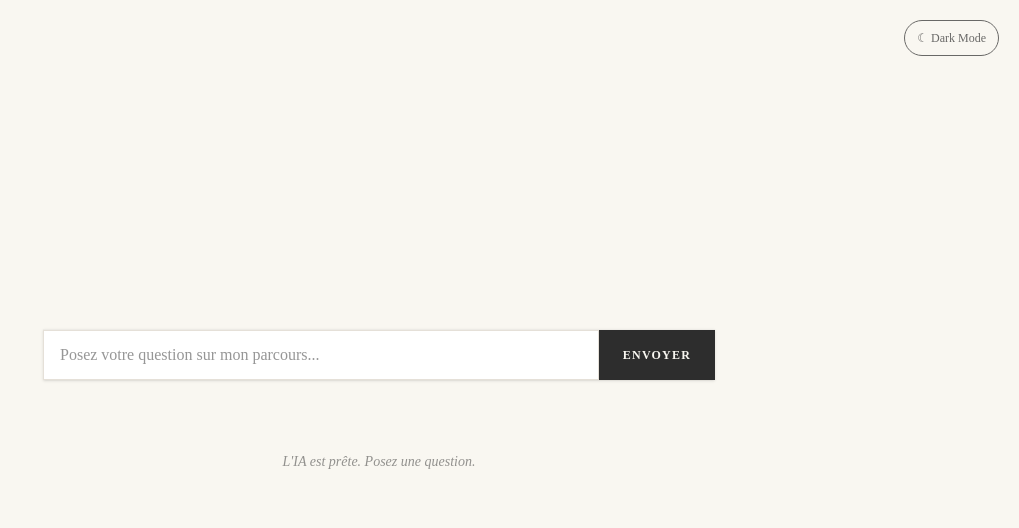
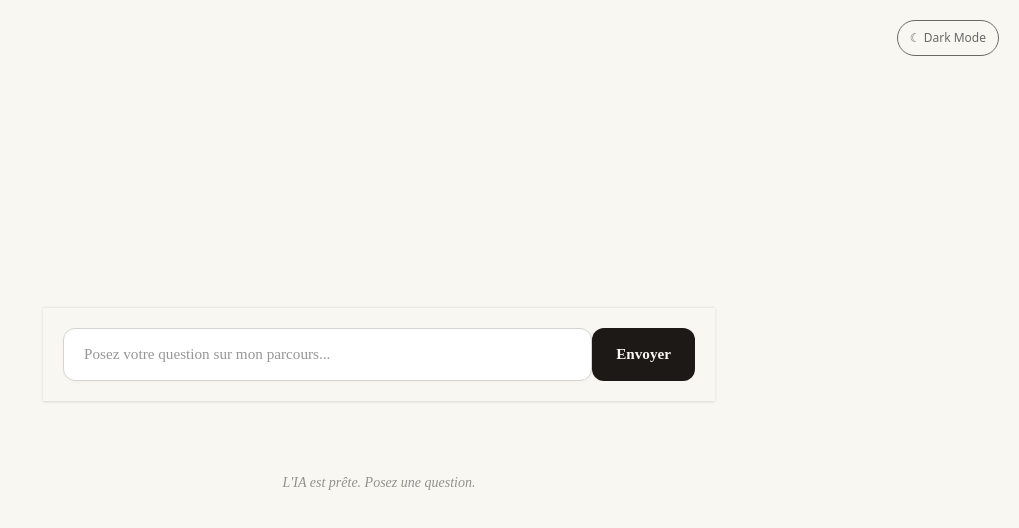
Before and after one commit to charlesbonnet1-del/cv2-chat, a Next.js app: page / in a window 1280 px wide. Shown: the top 528 px of the page, without its empty margins (261-1280 px from the left). Built offline with nearby package versions, Linux system fonts and the light colour scheme; a web font is replaced by a local one.

Commit message:
Update globals.css

```diff
--- a/app/globals.css
+++ b/app/globals.css
@@ -1,59 +1,57 @@
 @import "tailwindcss";
 
-/* --- 1. DÉFINITION DES VARIABLES --- */
+/* --- 1. DÉFINITION DES VARIABLES (PALETTE CHAUDE) --- */
 :root {
-  /* MODE LIGHT (Défaut - Éditorial) */
+  /* --- LIGHT MODE (Crème Moderne) --- */
   --background: #F9F7F1;       /* Crème */
-  --foreground: #2D2D2D;       /* Encre */
-  --accent: #D4A373;           /* Camel */
+  --foreground: #2D2D2D;       /* Anthracite */
+  --accent: #EA580C;           /* Orange Brûlé (Plus vif que le camel) */
 
-  --ai-text: #1A1A1A;
-  --user-bg: rgba(0,0,0,0.05);
-  --user-text: #555555;
+  --ai-text: #111827;          /* Noir presque pur */
+  --user-bg: #E5E0D8;          /* Beige un peu soutenu */
+  --user-text: #44403C;        /* Gris chaud */
 
   --input-bg: #FFFFFF;
-  --input-border: #E5E0D8;
+  --input-border: #D6D3D1;     /* Gris pierre */
+  --button-bg: #1C1917;        /* Noir chaud */
+  --button-text: #F9F7F1;
 
-  --font-serif: var(--font-playfair);
-  --font-sans: var(--font-inter);
+  --font-main: var(--font-inter);
 }
 
-/* MODE DARK (Activé via le bouton) */
-/* On utilise :root.dark pour être hyper spécifique */
+/* --- DARK MODE (Café Serré / Dark Stone) --- */
 :root.dark {
-  --background: #0F172A;       /* Bleu Nuit (Slate 900) */
-  --foreground: #E2E8F0;       /* Gris Clair */
-  --accent: #38BDF8;           /* Cyan Électrique */
+  --background: #1C1917;       /* Stone 900 (Noir chaud) */
+  --foreground: #E7E5E4;       /* Stone 200 (Gris chaud clair) */
+  --accent: #F97316;           /* Orange vif */
 
-  --ai-text: #F8FAFC;          /* Blanc */
-  --user-bg: rgba(255,255,255,0.1);
-  --user-text: #CBD5E1;
+  --ai-text: #F5F5F4;          /* Blanc cassé */
+  --user-bg: #292524;          /* Stone 800 */
+  --user-text: #A8A29E;        /* Stone 400 */
 
-  --input-bg: #1E293B;         /* Slate 800 */
-  --input-border: #334155;
+  --input-bg: #0C0A09;         /* Stone 950 */
+  --input-border: #44403C;
+  --button-bg: #E7E5E4;        /* Gris clair */
+  --button-text: #1C1917;      /* Noir */
 }
 
-/* --- 2. APPLICATION FORCÉE DU FOND --- */
+/* --- 2. CONFIGURATION GLOBALE --- */
 html, body {
-  /* Le !important ici est la clé pour ton problème */
   background-color: var(--background) !important;
   color: var(--foreground) !important;
-
-  font-family: var(--font-sans), sans-serif;
+  font-family: var(--font-main), sans-serif; /* Tout en Inter pour la modernité */
   margin: 0;
   padding: 0;
-  min-height: 100vh; /* Assure que le fond prend tout l'écran */
-
-  /* Transition douce entre les modes */
-  transition: background-color 0.5s ease, color 0.5s ease;
+  min-height: 100vh;
+  transition: background-color 0.4s ease, color 0.4s ease;
 }
 
-/* --- 3. DESIGN CHATBOT --- */
+/* --- 3. DESIGN CHATBOT (MODERN CLEAN) --- */
 
-/* L'IA (Toi) */
+/* L'IA (Toi) - Épuré et Direct */
 [data-role="assistant"] {
-  font-family: var(--font-serif), serif !important;
-  font-size: 1.15rem !important;
+  font-family: var(--font-main), sans-serif !important;
+  font-size: 1rem !important; /* Taille standard lisible */
   line-height: 1.6 !important;
   color: var(--ai-text) !important;
 
@@ -61,53 +59,73 @@ html, body {
   border: none !important;
   box-shadow: none !important;
 
-  border-left: 3px solid var(--accent) !important;
-  padding-left: 18px;
-  margin-bottom: 24px;
+  /* On garde la ligne verticale, mais plus fine et élégante */
+  border-left: 2px solid var(--accent) !important;
+  padding-left: 20px;
+  margin-bottom: 32px; /* Plus d'espace pour respirer */
 }
 
-/* L'Utilisateur */
+/* L'Utilisateur - Bloc distinct mais subtil */
 [data-role="user"] {
-  font-family: var(--font-sans), sans-serif !important;
+  font-family: var(--font-main), sans-serif !important;
   font-size: 0.95rem !important;
+
   background: var(--user-bg) !important;
   color: var(--user-text) !important;
 
-  border-radius: 4px !important;
+  /* Arrondis modernes mais pas excessifs */
+  border-radius: 12px 12px 2px 12px !important;
+  padding: 12px 18px !important;
   font-weight: 500;
   box-shadow: none !important;
   border: none !important;
+
+  /* Alignement visuel */
+  margin-bottom: 32px;
+  display: inline-block; /* Pour que la bulle s'adapte au texte */
 }
 
-/* --- 4. INTERFACE --- */
+/* --- 4. INTERFACE (INPUT & BOUTONS) --- */
 
-/* Conteneur du bas */
 form {
   background-color: var(--background) !important;
   border-top: 1px solid rgba(128,128,128,0.1);
-  transition: background-color 0.5s ease;
+  padding: 20px !important;
+  transition: background-color 0.4s ease;
 }
 
-/* Champs de saisie */
+/* Champ de saisie : Pill shape moderne */
 input, textarea {
   background-color: var(--input-bg) !important;
   border: 1px solid var(--input-border) !important;
   color: var(--foreground) !important;
-  border-radius: 0 !important;
+
+  border-radius: 12px !important; /* Arrondi moderne */
+  padding: 14px 20px !important;
+  font-size: 0.95rem !important;
+  box-shadow: 0 2px 5px rgba(0,0,0,0.02) !important;
+  transition: all 0.2s ease;
 }
 
 input:focus, textarea:focus {
   border-color: var(--accent) !important;
+  box-shadow: 0 0 0 2px rgba(234, 88, 12, 0.1) !important; /* Glow subtil orange */
   outline: none !important;
 }
 
-/* Bouton Envoyer */
+/* Bouton Envoyer : Solide et Contrasté */
 button[type="submit"] {
-  background-color: var(--foreground) !important;
-  color: var(--background) !important;
-  border-radius: 0 !important;
-  text-transform: uppercase;
-  font-size: 0.75rem;
-  letter-spacing: 0.1em;
+  background-color: var(--button-bg) !important;
+  color: var(--button-text) !important;
+
+  border-radius: 12px !important;
   font-weight: 600;
+  text-transform: none !important; /* On enlève le majuscule forcé qui fait vieux */
+  font-size: 0.95rem !important;
+  padding: 0 24px !important;
+  transition: opacity 0.2s;
 }
+
+button[type="submit"]:hover {
+  opacity: 0.9;
+}
```
